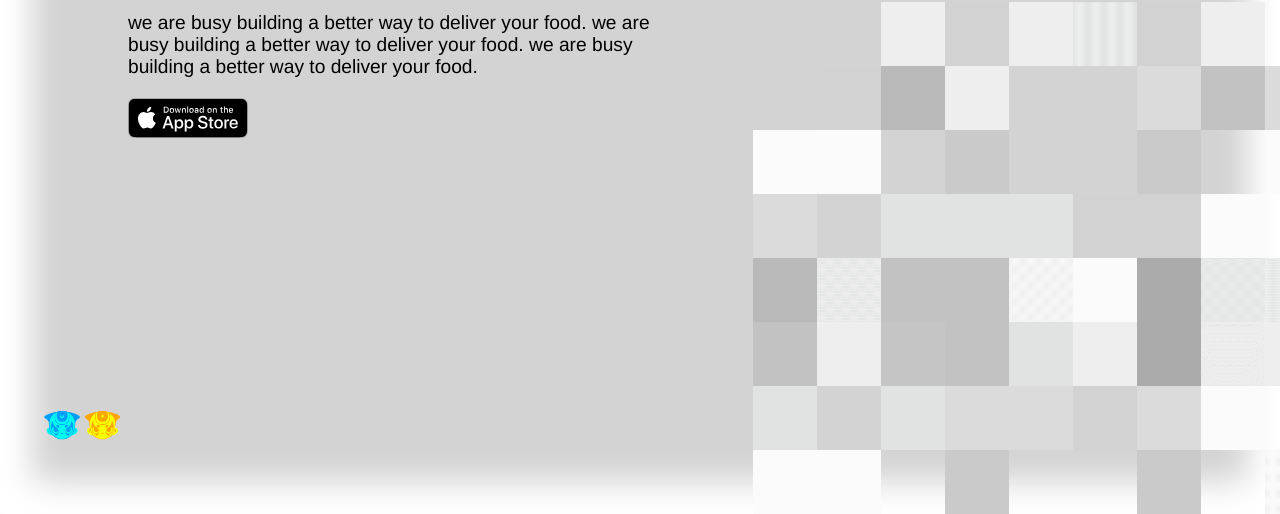
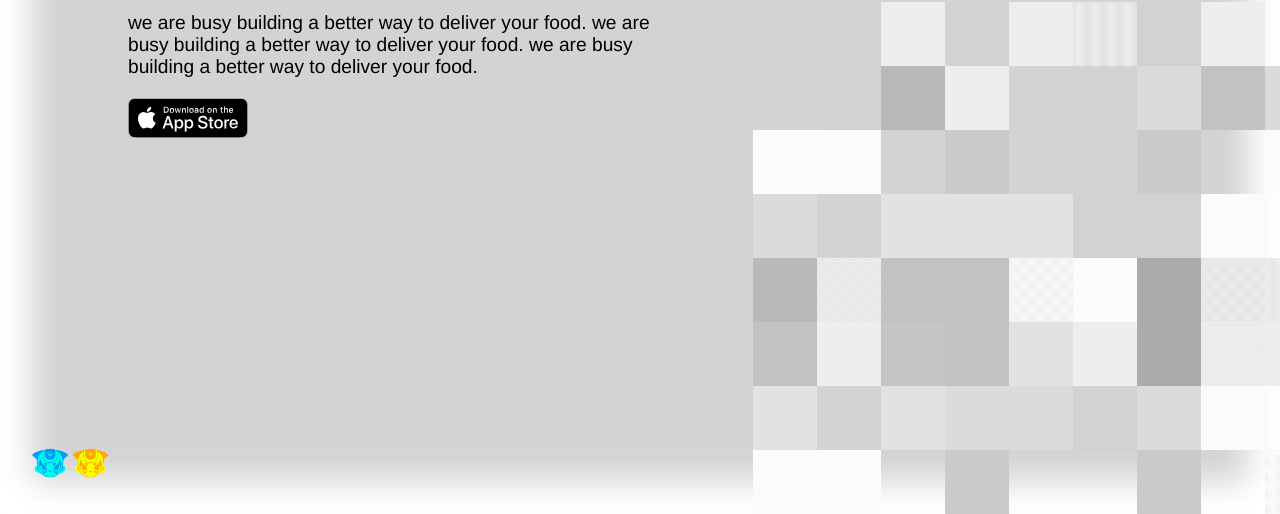
Before and after one commit to iiskakov/momo.science, a plain HTML site: page index.html in a window 1280 px wide. Shown: the part 286-800 px from the top of the page. Drawn offline with Linux system fonts and the light colour scheme; a web font is replaced by a local one.

Commit message:
better mascot margins

```diff
--- a/index.html
+++ b/index.html
@@ -44,7 +44,7 @@
         <image style="height:50vw;position: relative;top: 10vw; left: 8vw;" src="./drone_animation2.gif">
     </div>
     </div>
-    <div style="position:absolute; bottom: 0;margin: 5vw;margin-left: 3vw;">
+    <div style="position:absolute; bottom: 0;margin: 2vw;">
         <image style=" height: 42px;" src="./mascots.png">
       </div>
 </body>
```
